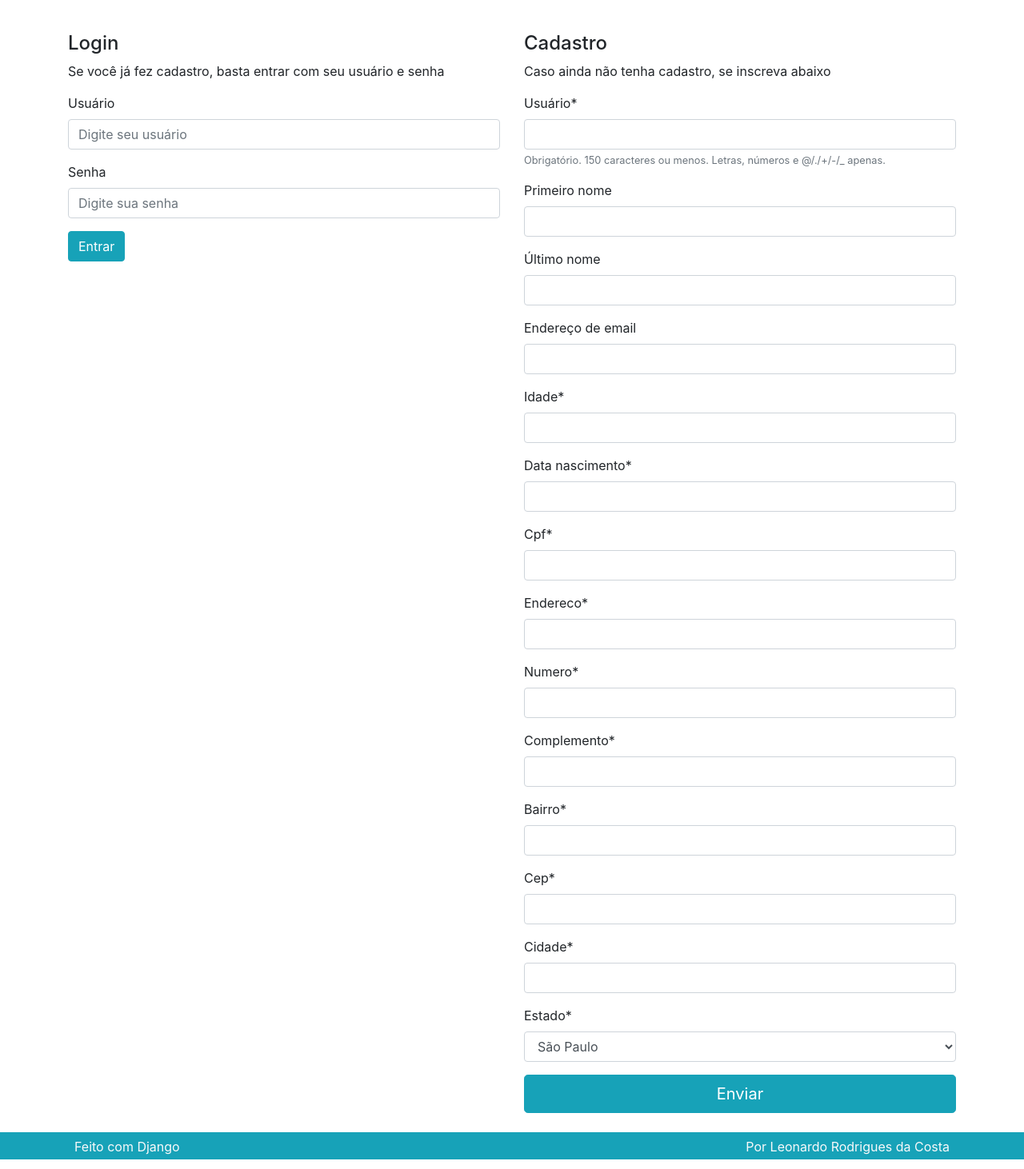
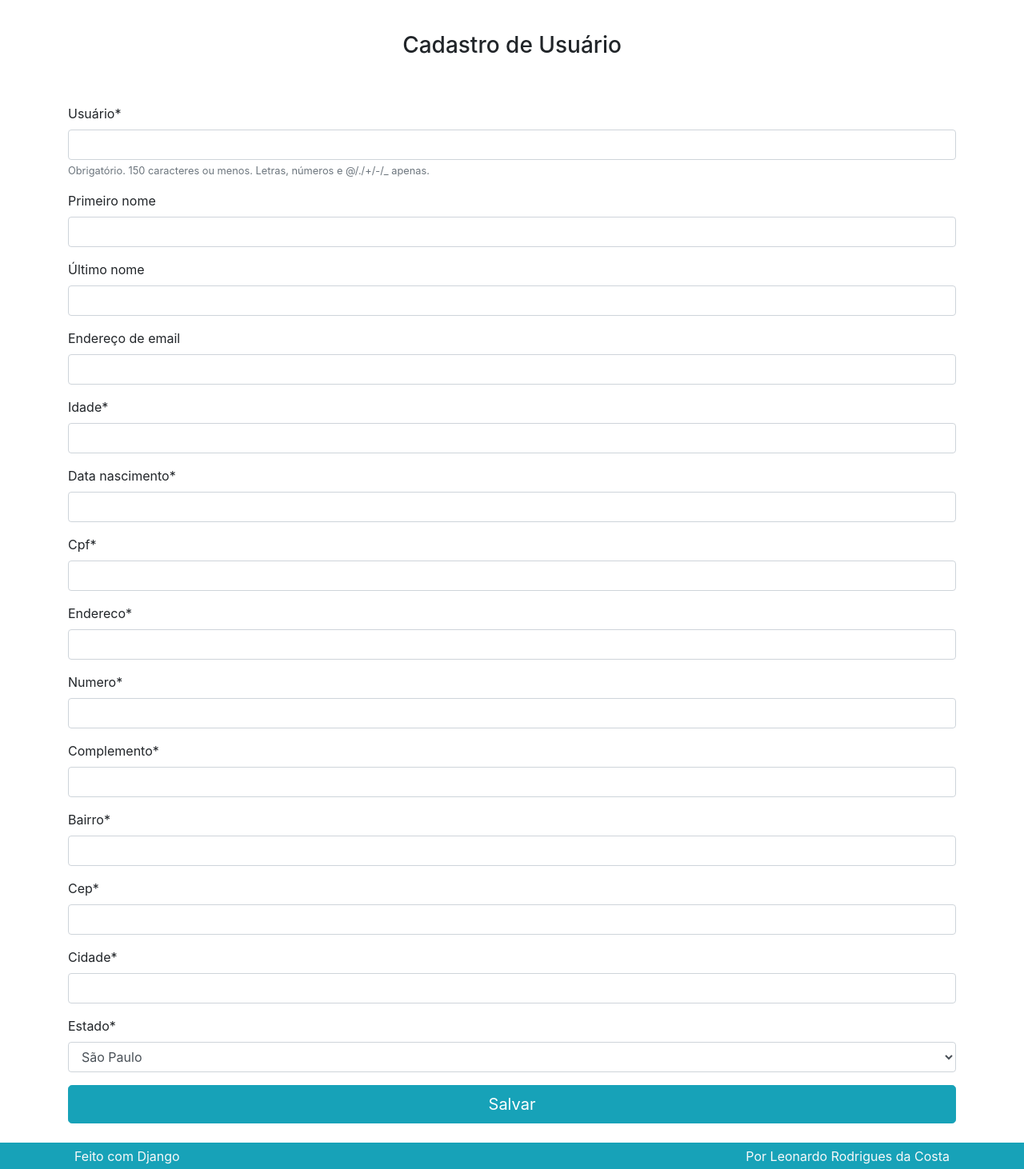
Before and after one commit to leonhardc/ecomerce-django, a Django app: template perfil/templates/perfil/criar.html in a window 1280 px wide. Shown: the part 56-1518 px from the top of the page at 80% size. Run offline with Django 4.2, Linux system fonts and the light colour scheme; the template is opened without the code that fills it: values that come from a table or form of the project are taken from there, others are empty; some libraries are stand-ins or nearby versions.

```diff
--- a/perfil/templates/perfil/criar.html
+++ b/perfil/templates/perfil/criar.html
@@ -5,43 +5,42 @@
 {% block content %}
 
 <div class="row">
-    {% if not request.user.is_authenticated %}
+<!--    {% if not request.user.is_authenticated %}-->
 
-    <div class="col-lg mt-3">
-        <h4>Login</h4>
-        <p>Se você já fez cadastro, basta entrar com seu usuário e senha</p>
+<!--    <div class="col-lg mt-3">-->
+<!--        <h4>Login</h4>-->
+<!--        <p>Se você já fez cadastro, basta entrar com seu usuário e senha</p>-->
 
-        <form method="POST" action="{% url 'perfil:login' %}">
-            {% csrf_token %}
-            <div class="form-group">
-                <label for="usuario">Usuário</label>
-                <input
-                        type="text"
-                        class="form-control"
-                        id="usuario"
-                        name="usuario"
-                        value=""
-                        placeholder="Digite seu usuário">
-            </div>
-            <div class="form-group">
-                <label for="senha">Senha</label>
-                <input type="password"
-                       class="form-control"
-                       id="senha"
-                       name="senha"
-                       value=""
-                       placeholder="Digite sua senha">
-            </div>
-            <button type="submit" class="btn btn-primary">Entrar</button>
-        </form>
+<!--        <form method="POST" action="{% url 'perfil:login' %}">-->
+<!--            {% csrf_token %}-->
+<!--            <div class="form-group">-->
+<!--                <label for="usuario">Usuário</label>-->
+<!--                <input-->
+<!--                        type="text"-->
+<!--                        class="form-control"-->
+<!--                        id="usuario"-->
+<!--                        name="usuario"-->
+<!--                        value=""-->
+<!--                        placeholder="Digite seu usuário">-->
+<!--            </div>-->
+<!--            <div class="form-group">-->
+<!--                <label for="senha">Senha</label>-->
+<!--                <input type="password"-->
+<!--                       class="form-control"-->
+<!--                       id="senha"-->
+<!--                       name="senha"-->
+<!--                       value=""-->
+<!--                       placeholder="Digite sua senha">-->
+<!--            </div>-->
+<!--            <button type="submit" class="btn btn-primary">Entrar</button>-->
+<!--        </form>-->
 
-    </div>
-    {% endif %}
+<!--    </div>-->
+<!--    {% endif %}-->
 
     <div class="col-lg mt-3">
         {% block titulo_da_pagina %}
-        <h4>Cadastro</h4>
-        <p>Caso ainda não tenha cadastro, se inscreva abaixo</p>
+        <h3 style="text-align:center">Cadastro de Usuário</h3> <br> <br>
         {% endblock %}
 
         <form method="POST" action="">
@@ -51,9 +50,8 @@
 
             <div class="row">
                 <div class="col">
-                    <button type="submit"
-                            class="btn btn-primary btn-block btn-lg">
-                        Enviar
+                    <button type="submit" class="btn btn-primary btn-block btn-lg">
+                        Salvar
                     </button>
                 </div>
             </div>
```
